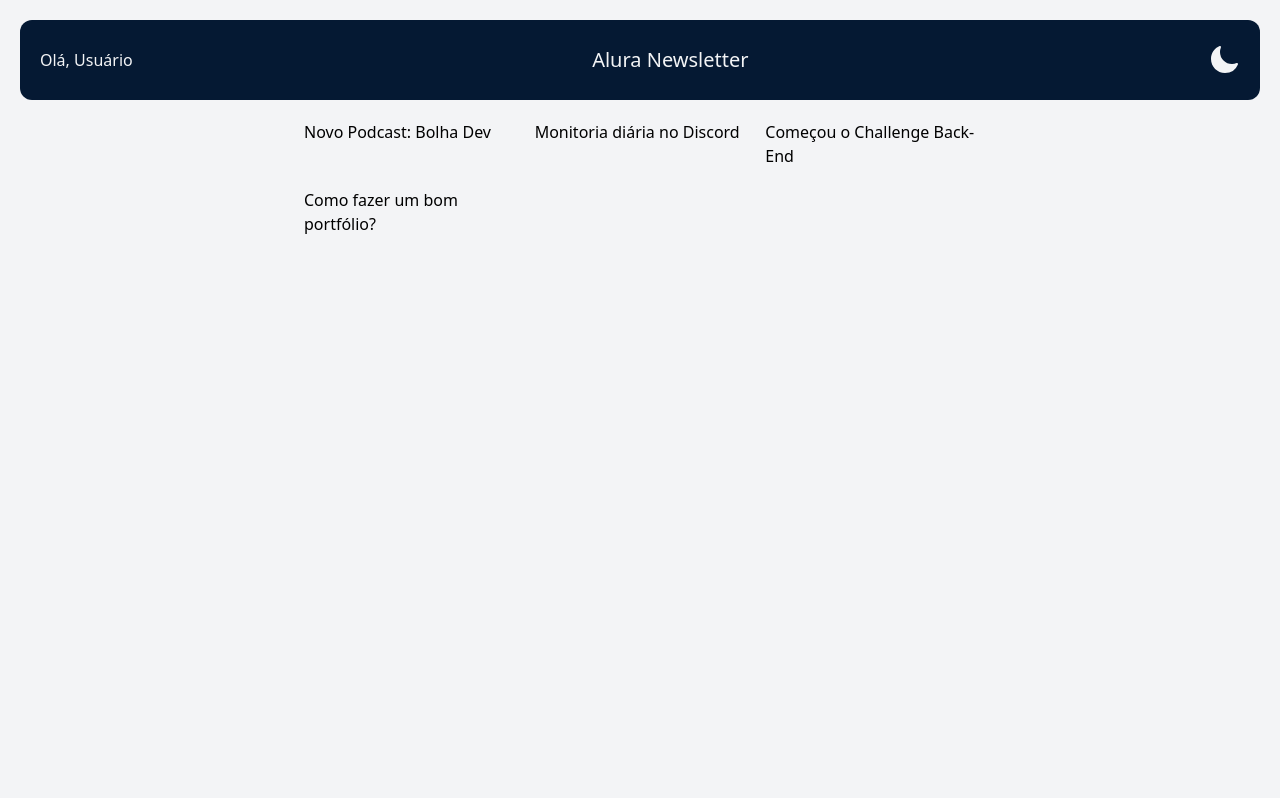
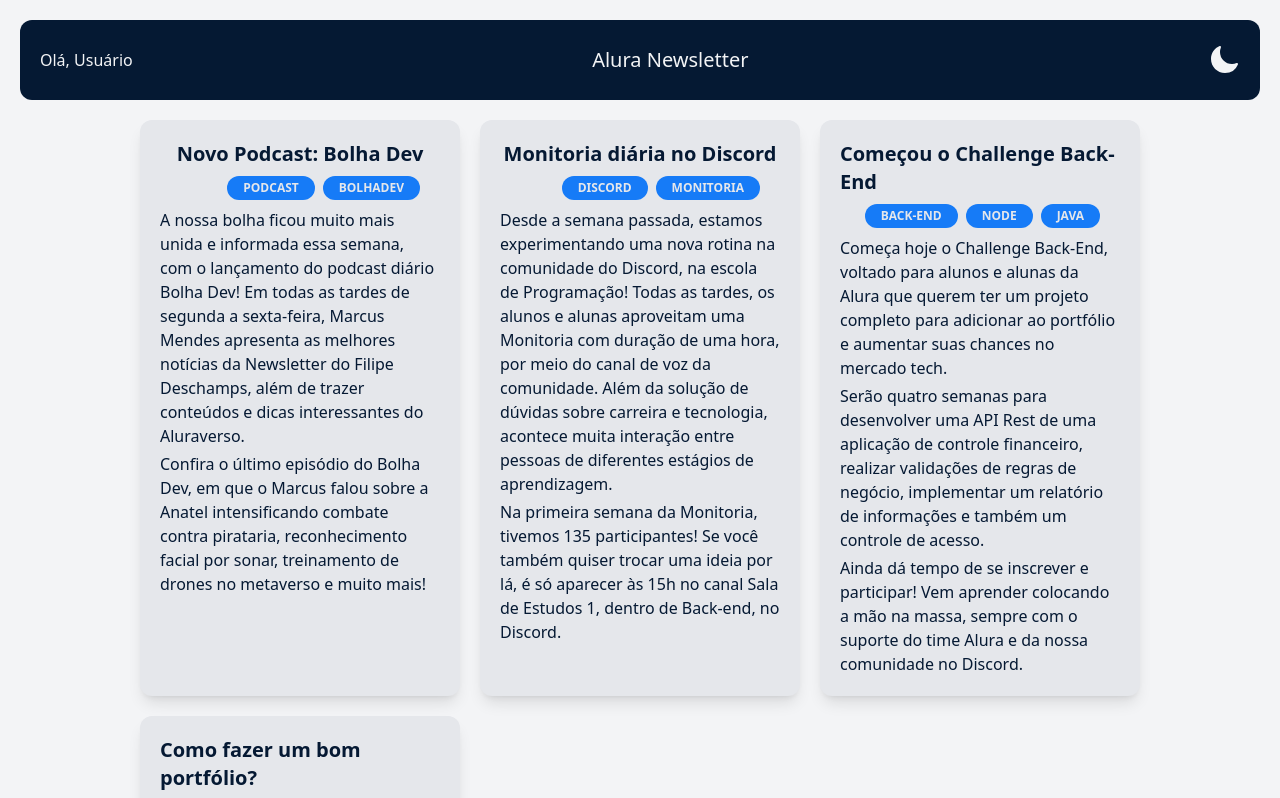
Before and after one commit to Raijoia/tailwind_with_react_vite, a React (Vite) app: page / in a window 1280 px wide. Shown: the top 798 px of the page. Built offline with nearby package versions, Linux system fonts and the light colour scheme.

Commit message:
create Article card

```diff
--- /dev/null
+++ b/src/components/Article/Article.jsx
@@ -0,0 +1,26 @@
+/* eslint-disable react/prop-types */
+export default function Article({ title, text, tags, image, alt }) {
+  return (
+    <div className="p-5 bg-gray-200 dark:bg-dark-200 sm:rounded-xl sm:shadow-lg flex gap-2 flex-col items-center">
+      <h3 className="text-xl text-alura-200 dark:text-gray-200 font-bold">{title}</h3>
+      <div className="w-full flex-row justify-end gap-2 pr-5 hidden sm:flex">
+        {
+          tags.map(tag => <span key={tag} className="bg-alura-100 dark:bg-dark-100 px-4 py-1 rounded-full text-gray-200 font-bold text-xs uppercase">{tag}</span>)
+        }
+      </div>
+      <div className="grid gap-1">
+        {
+          text.map((content, index) =>
+          <p
+            key={index}
+            className="text-alura-200 dark:text-gray-400"
+          >
+            {content}
+          </p>)
+        }
+      </div>
+      {image && <img src={image} className="sm:p-4" />}
+      {image && alt && <span className="sr-only">{alt}</span>}
+    </div>
+  )
+}
--- a/src/components/ArticleList/ArticleList.jsx
+++ b/src/components/ArticleList/ArticleList.jsx
@@ -1,9 +1,10 @@
 import data from '../../../articles.json'
+import Article from '../Article/Article'
 
 export default function ArticleList() {
   return (
-    <div className='mt-5 sm:mt-0 grid gap-5 m-auto max-w-2xl sm:grid-cols-2 lg:grid-cols-3'>
-      {data.map(dados => <p key={dados.id}>{dados.title}</p>)}
+    <div className='mt-5 sm:mt-0 grid gap-5 m-auto max-w-2xl sm:grid-cols-2 lg:grid-cols-3 lg:max-w-[1000px]'>
+      {data.map((dados, index) => <Article key={index} {...dados} />)}
     </div>
   )
 }
```
Also changed, not shown: public/example.jpeg (added).
